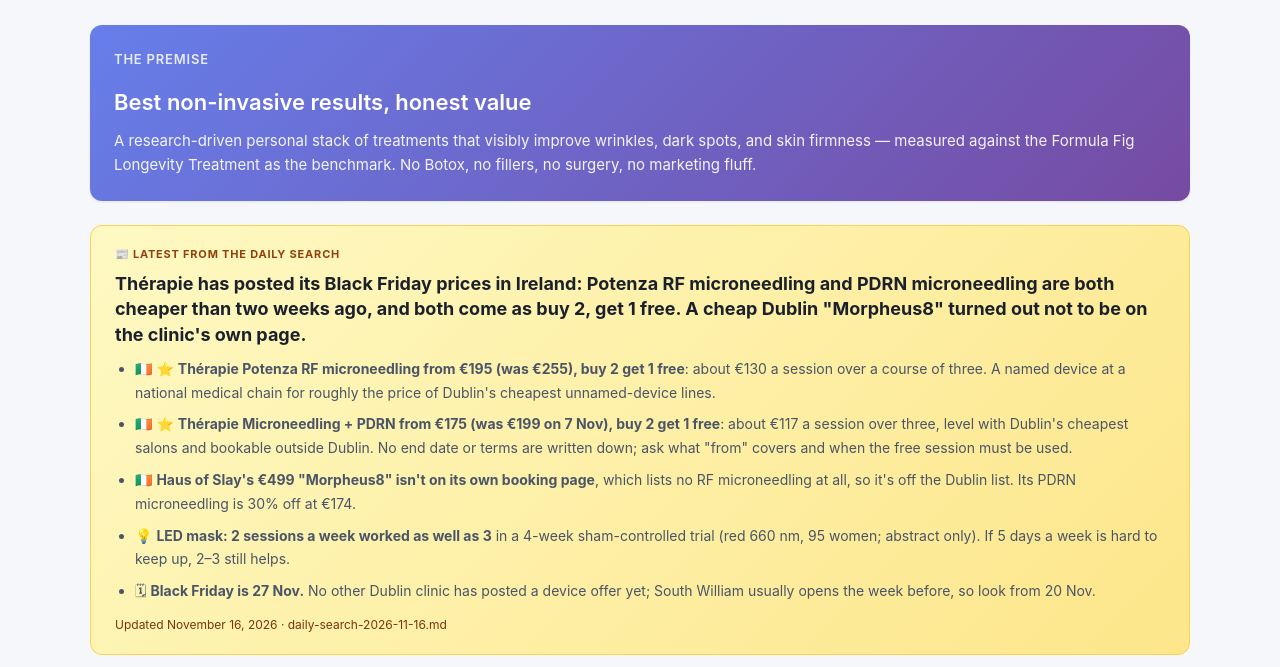
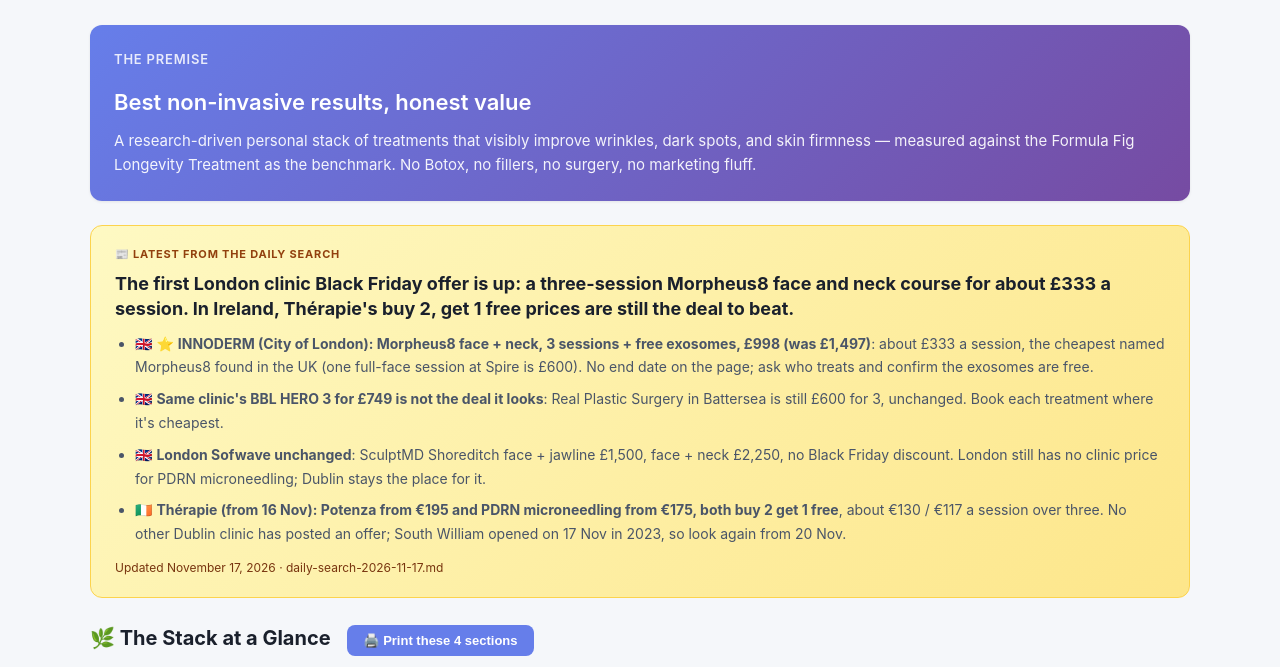
Before and after one commit to jewels-ice/skincare-stack-2026, a plain HTML site: page index.html in a window 1280 px wide. Shown: the part 133-800 px from the top of the page. Drawn offline with Linux system fonts and the light colour scheme.

Commit message:
Daily search 2026-11-17: London Black Friday Morpheus8 course GBP 998 at Innoderm

```diff
--- a/index.html
+++ b/index.html
@@ -334,15 +334,14 @@
 <!-- DAILY-SEARCH-PANEL-START — auto-maintained by skincare-daily-search task. Don't hand-edit; the task rewrites this block when flags appear. -->
 <div class="digest-panel">
   <div class="digest-label">📰 Latest from the Daily Search</div>
-  <div class="digest-headline">Thérapie has posted its Black Friday prices in Ireland: Potenza RF microneedling and PDRN microneedling are both cheaper than two weeks ago, and both come as buy 2, get 1 free. A cheap Dublin "Morpheus8" turned out not to be on the clinic's own page.</div>
+  <div class="digest-headline">The first London clinic Black Friday offer is up: a three-session Morpheus8 face and neck course for about £333 a session. In Ireland, Thérapie's buy 2, get 1 free prices are still the deal to beat.</div>
   <ul style="font-size: 14px; color: #4a5568; margin-top: 10px; padding-left: 20px; line-height: 1.7;">
-    <li>🇮🇪 ⭐ <strong>Thérapie Potenza RF microneedling from €195 (was €255), buy 2 get 1 free</strong>: about €130 a session over a course of three. A named device at a national medical chain for roughly the price of Dublin's cheapest unnamed-device lines.</li>
-    <li>🇮🇪 ⭐ <strong>Thérapie Microneedling + PDRN from €175 (was €199 on 7 Nov), buy 2 get 1 free</strong>: about €117 a session over three, level with Dublin's cheapest salons and bookable outside Dublin. No end date or terms are written down; ask what "from" covers and when the free session must be used.</li>
-    <li>🇮🇪 <strong>Haus of Slay's €499 "Morpheus8" isn't on its own booking page</strong>, which lists no RF microneedling at all, so it's off the Dublin list. Its PDRN microneedling is 30% off at €174.</li>
-    <li>💡 <strong>LED mask: 2 sessions a week worked as well as 3</strong> in a 4-week sham-controlled trial (red 660 nm, 95 women; abstract only). If 5 days a week is hard to keep up, 2–3 still helps.</li>
-    <li>🗓 <strong>Black Friday is 27 Nov.</strong> No other Dublin clinic has posted a device offer yet; South William usually opens the week before, so look from 20 Nov.</li>
+    <li>🇬🇧 ⭐ <strong>INNODERM (City of London): Morpheus8 face + neck, 3 sessions + free exosomes, £998 (was £1,497)</strong>: about £333 a session, the cheapest named Morpheus8 found in the UK (one full-face session at Spire is £600). No end date on the page; ask who treats and confirm the exosomes are free.</li>
+    <li>🇬🇧 <strong>Same clinic's BBL HERO 3 for £749 is not the deal it looks</strong>: Real Plastic Surgery in Battersea is still £600 for 3, unchanged. Book each treatment where it's cheapest.</li>
+    <li>🇬🇧 <strong>London Sofwave unchanged</strong>: SculptMD Shoreditch face + jawline £1,500, face + neck £2,250, no Black Friday discount. London still has no clinic price for PDRN microneedling; Dublin stays the place for it.</li>
+    <li>🇮🇪 <strong>Thérapie (from 16 Nov): Potenza from €195 and PDRN microneedling from €175, both buy 2 get 1 free</strong>, about €130 / €117 a session over three. No other Dublin clinic has posted an offer; South William opened on 17 Nov in 2023, so look again from 20 Nov.</li>
   </ul>
-  <div class="digest-meta">Updated November 16, 2026 · daily-search-2026-11-16.md</div>
+  <div class="digest-meta">Updated November 17, 2026 · daily-search-2026-11-17.md</div>
 </div>
 <!-- DAILY-SEARCH-PANEL-END -->
 
```
